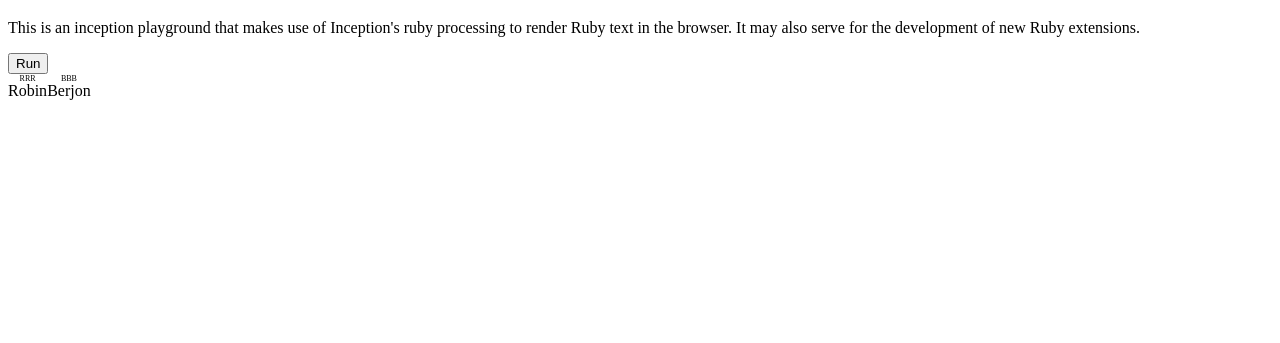
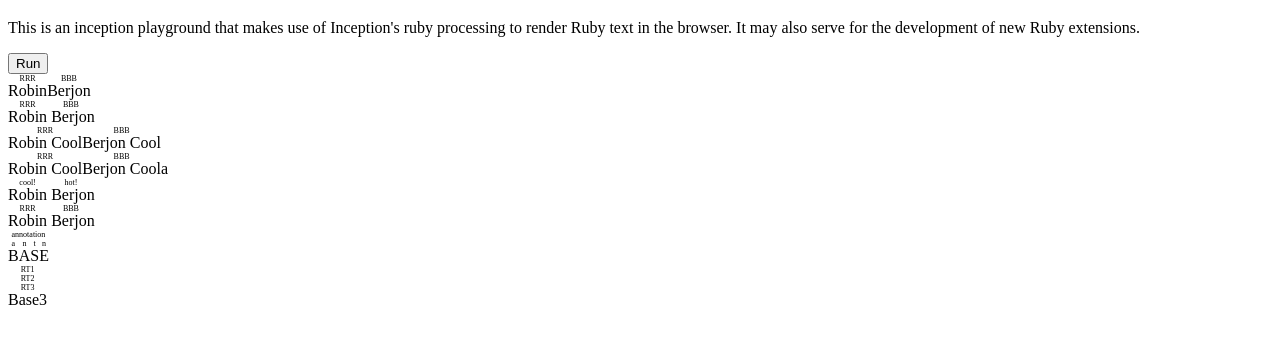
Before and after one commit to darobin/inception, a website: page playground/render-ruby/index.html in a window 1280 px wide. Shown: the part 61-404 px from the top of the page. Drawn offline with Linux system fonts and the light colour scheme.

Commit message:
jshint fixes; found more problems in the spec; verified the implementation is correct and spec is wrong; added more playground cases

```diff
--- a/playground/render-ruby/index.html
+++ b/playground/render-ruby/index.html
@@ -17,6 +17,41 @@
         <ruby>Robin<rt>RRR</rt>Berjon<rt>BBB</rt></ruby>
       </div>
     </section>
+    <section id='space1'>
+      <div class='ruby'>
+        <ruby><span>Robin</span> <rt>RRR</rt> <span>Berjon</span> <rt>BBB</rt></ruby>
+      </div>
+    </section>
+    <section id='space2'>
+      <div class='ruby'>
+        <ruby><span>Robin</span> <span>Cool</span> <rt>RRR</rt><span>Berjon</span> <span>Cool</span> <rt>BBB</rt></ruby>
+      </div>
+    </section>
+    <section id='space3'>
+      <div class='ruby'>
+        <ruby><span>Robin</span> <span>Cool </span> <rt>RRR</rt><span>Berjon</span> <span>Cool </span> <rt>BBB</rt></ruby>a
+      </div>
+    </section>
+    <section id='space4'>
+      <div class='ruby'>
+        <ruby>Robin<rt>cool!</rt> Berjon<rt>hot!</rt></ruby>
+      </div>
+    </section>
+    <section id='rp'>
+      <div class='ruby'>
+        <ruby>Robin <rp>(</rp><rt>RRR</rt><rp>)</rp> Berjon<rp>(</rp><rt>BBB</rt><rp>)</rp></ruby>
+      </div>
+    </section>
+    <section id='double'>
+      <div class='ruby'>
+        <ruby><ruby>B<rt>a</rt>A<rt>n</rt>S<rt>t</rt>E<rt>n</rt></ruby><rt>annotation</ruby>
+      </div>
+    </section>
+    <section id='double'>
+      <div class='ruby'>
+        <ruby><ruby><ruby>Base3<rt>RT3</rt></ruby><rt>RT2</rt></ruby><rt>RT1</rt></ruby>
+      </div>
+    </section>
     <script src='../../lib/helpers.js'></script>
     <script src='../../lib/dom/range.js'></script>
     <script src='../../lib/elements/ruby.js'></script>
```
Also changed, not shown: lib/elements/ruby.js.
